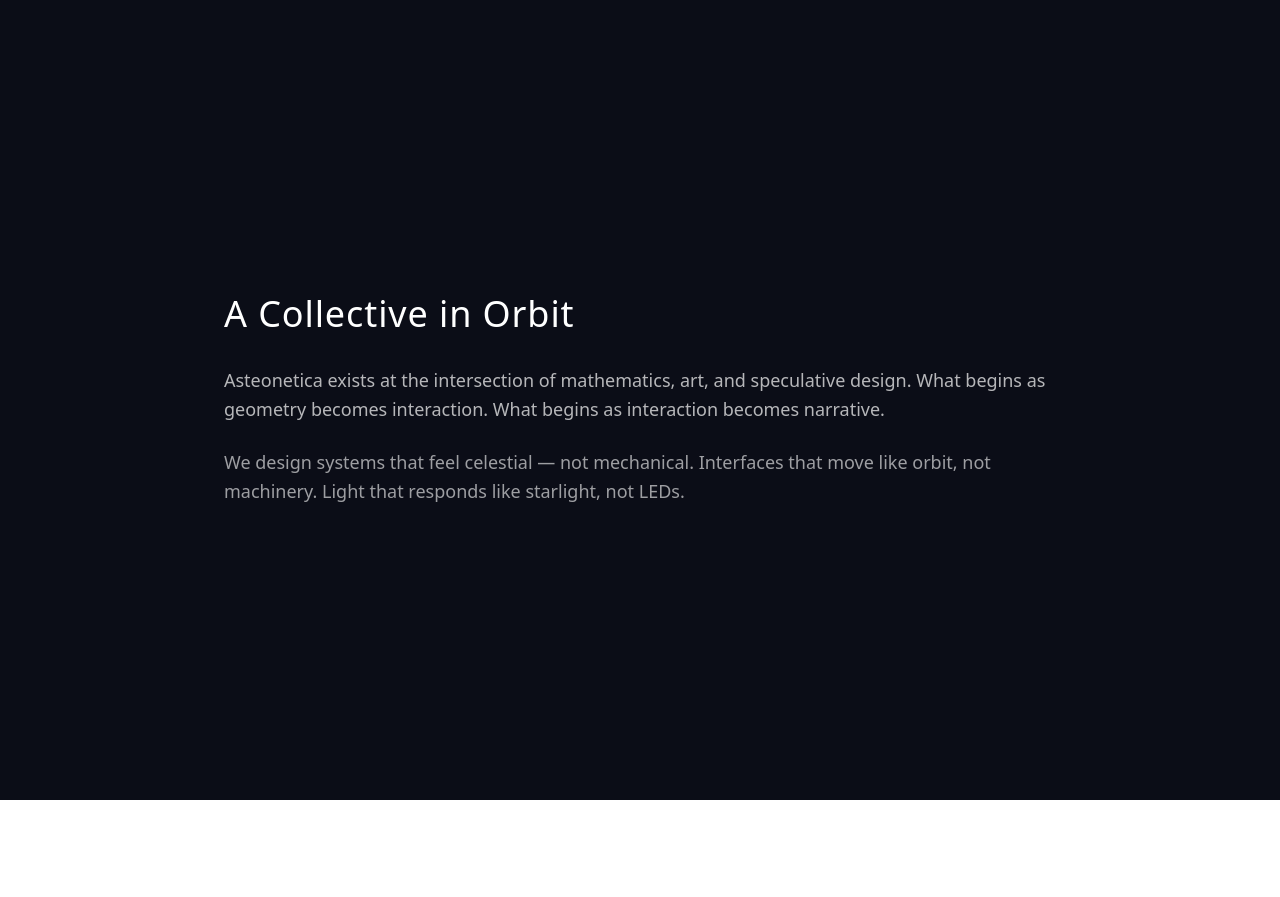
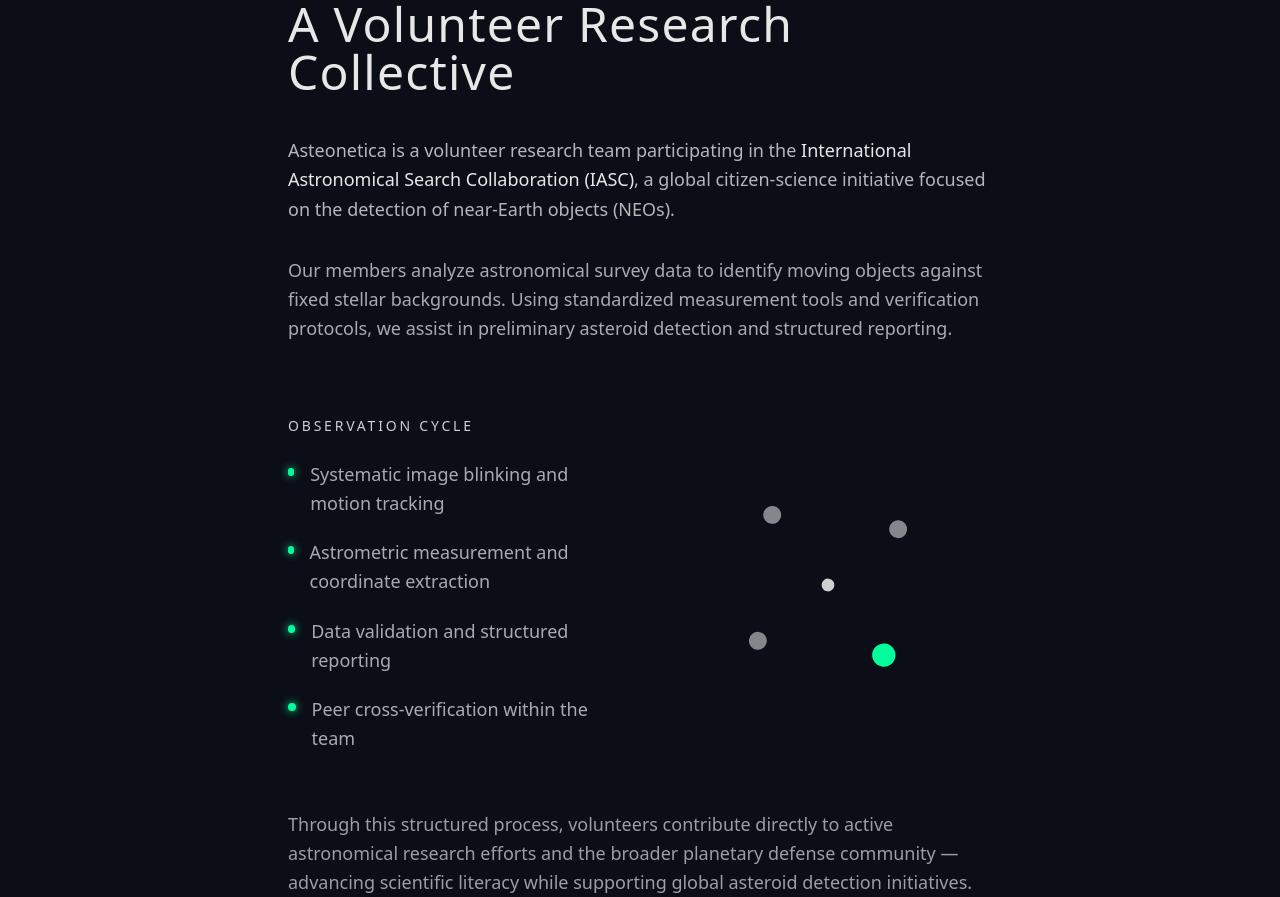
Before and after one commit to circuit682/asteonetica, a Next.js app: page / in a window 1280 px wide. Shown: the part 960-1857 px from the top of the page. Before the commit the page ends 1760 px from the top, so only its background shows below. Built offline with nearby package versions, Linux system fonts and the light colour scheme.

Commit message:
feat: added MethodologyDiagram component and updated content section in Home

```diff
--- a/app/page.tsx
+++ b/app/page.tsx
@@ -1,4 +1,5 @@
 import OrbitalMark from "@/components/OrbitalMark";
+import MethodologyDiagram from "@/components/MethodologyDiagram";
 
 export default function Home() {
   return (
@@ -16,27 +17,76 @@ export default function Home() {
         </h1>
       </section>
 
-      {/* TRANSITION SECTION */}
-      <section className="h-40 bg-gradient-to-b from-transparent to-black/40" />
+      {/* TRANSITION SECTION
+      <section className="h-40 bg-gradient-to-b from-transparent to-black/40" /> */}
+      <section className="h-40 bg-gradient-to-b from-transparent to-[var(--space-black)]" />
 
-      {/* CONTENT SECTION */}
-      <section className="min-h-screen flex flex-col justify-center px-6 md:px-12 lg:px-24 max-w-5xl mx-auto">
-        <h2 className="text-3xl md:text-4xl font-light mb-8 tracking-wide">
-          A Collective in Orbit
-        </h2>
+     {/* CONTENT SECTION */}
+<section className="min-h-screen flex flex-col justify-center px-6 md:px-12 lg:px-24 max-w-4xl mx-auto">
 
-        <p className="text-white/70 leading-relaxed text-lg mb-6">
-          Asteonetica exists at the intersection of mathematics, art,
-          and speculative design. What begins as geometry becomes
-          interaction. What begins as interaction becomes narrative.
-        </p>
+  <h2 className="text-3xl md:text-5xl font-extralight tracking-wide mb-10 text-white/90">
+    A Volunteer Research Collective
+  </h2>
 
-        <p className="text-white/60 leading-relaxed text-lg">
-          We design systems that feel celestial — not mechanical.
-          Interfaces that move like orbit, not machinery.
-          Light that responds like starlight, not LEDs.
-        </p>
-      </section>
+  <div className="space-y-8 text-lg leading-relaxed">
+
+    <p className="text-white/70">
+      Asteonetica is a volunteer research team participating in the
+      <span className="text-white/90"> International Astronomical Search Collaboration (IASC)</span>,
+      a global citizen-science initiative focused on the detection of near-Earth objects (NEOs).
+    </p>
+
+    <p className="text-white/65">
+      Our members analyze astronomical survey data to identify moving
+      objects against fixed stellar backgrounds. Using standardized
+      measurement tools and verification protocols, we assist in
+      preliminary asteroid detection and structured reporting.
+    </p>
+
+   <div className="pt-10 grid md:grid-cols-2 gap-12 items-center">
+
+  {/* LEFT — Text */}
+  <div>
+    <h3 className="text-white/80 uppercase tracking-[0.2em] text-sm mb-6">
+      Observation Cycle
+    </h3>
+
+    <ul className="space-y-5">
+      {[
+        "Systematic image blinking and motion tracking",
+        "Astrometric measurement and coordinate extraction",
+        "Data validation and structured reporting",
+        "Peer cross-verification within the team",
+      ].map((item, index) => (
+        <li
+          key={index}
+          className="flex items-start gap-4 text-white/65"
+        >
+          <span className="mt-2 w-2 h-2 rounded-full bg-[var(--radar-green)] shadow-[0_0_8px_var(--radar-green)]" />
+          <span>{item}</span>
+        </li>
+      ))}
+    </ul>
+  </div>
+
+  {/* RIGHT — Diagram */}
+  <div className="flex justify-center">
+    <MethodologyDiagram />
+  </div>
+
+</div>
+    <p className="text-white/60 pt-6">
+      Through this structured process, volunteers contribute directly
+      to active astronomical research efforts and the broader planetary
+      defense community — advancing scientific literacy while supporting
+      global asteroid detection initiatives.
+    </p>
+
+  </div>
+
+
+
+</section>
 
     </main>
   );
--- /dev/null
+++ b/components/MethodologyDiagram.tsx
@@ -0,0 +1,80 @@
+"use client";
+
+import { motion, useInView } from "framer-motion";
+import { useRef, useEffect, useState } from "react";
+
+const steps = 4;
+const center = 100;
+const radius = 70;
+
+export default function MethodologyDiagram() {
+  const ref = useRef(null);
+  const inView = useInView(ref, { once: false, amount: 0.6 });
+  const [activeIndex, setActiveIndex] = useState(0);
+
+  // Sequential lighting effect
+  useEffect(() => {
+    if (!inView) return;
+
+    const interval = setInterval(() => {
+      setActiveIndex((prev) => (prev + 1) % steps);
+    }, 1200);
+
+    return () => clearInterval(interval);
+  }, [inView]);
+
+  return (
+    <motion.div
+      ref={ref}
+      initial={{ opacity: 0, y: 20 }}
+      animate={inView ? { opacity: 1, y: 0 } : {}}
+      transition={{ duration: 0.8 }}
+      className="relative w-48 md:w-56 lg:w-64 aspect-square"
+    >
+      <motion.svg
+        viewBox="0 0 200 200"
+        className="w-full h-full"
+        animate={{ rotate: 360 }}
+        transition={{
+          repeat: Infinity,
+          duration: 40,
+          ease: "linear",
+        }}
+      >
+        {/* Nodes Only — No Outer Ring */}
+
+        {[0, 90, 180, 270].map((angle, index) => {
+          const radians = (angle * Math.PI) / 180;
+          const x = center + radius * Math.cos(radians);
+          const y = center + radius * Math.sin(radians);
+
+          const isActive = index === activeIndex;
+
+          return (
+            <motion.circle
+              key={index}
+              cx={x}
+              cy={y}
+              r="7"
+              fill={isActive ? "var(--radar-green)" : "white"}
+              animate={{
+                scale: isActive ? 1.3 : 1,
+                opacity: isActive ? 1 : 0.5,
+              }}
+              transition={{ duration: 0.5 }}
+            />
+          );
+        })}
+
+        {/* Center Anchor */}
+        <circle
+          cx="100"
+          cy="100"
+          r="5"
+          fill="white"
+          opacity="0.8"
+        />
+      </motion.svg>
+    </motion.div>
+  );
+}
```
